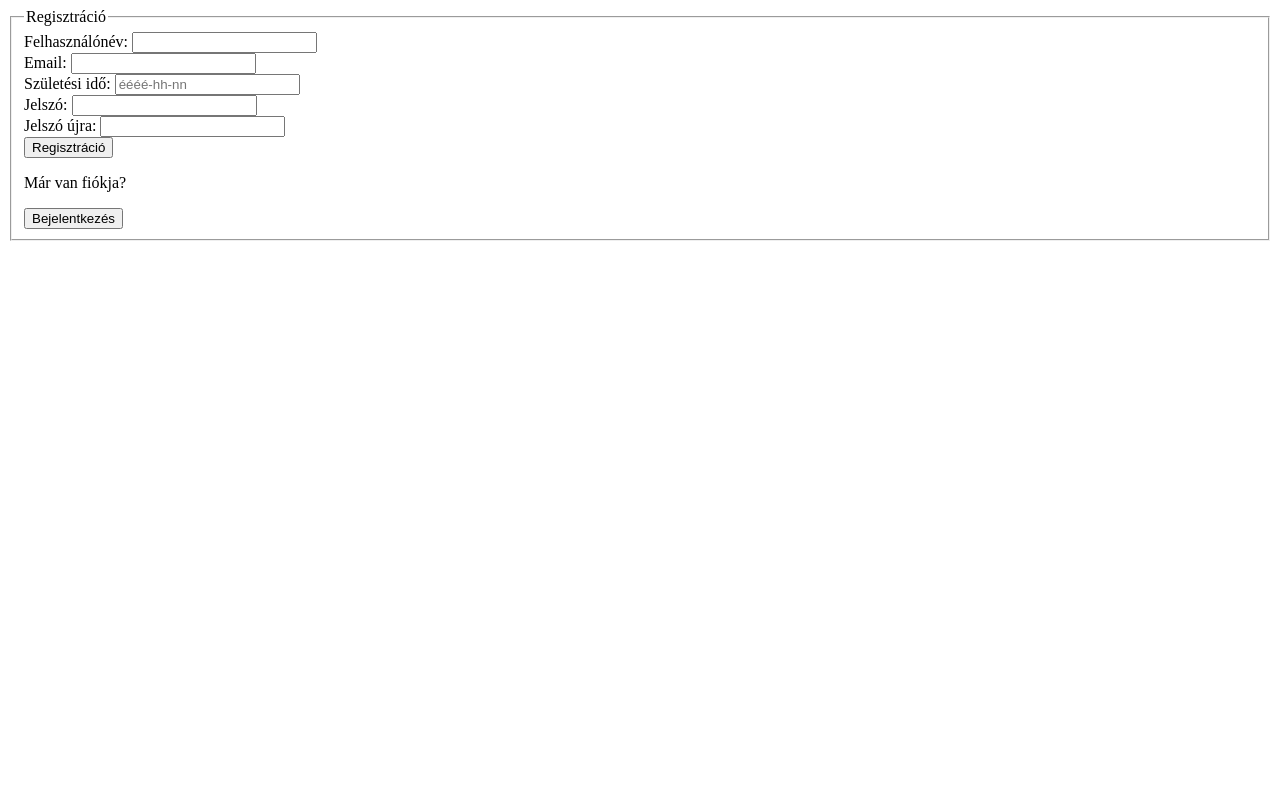
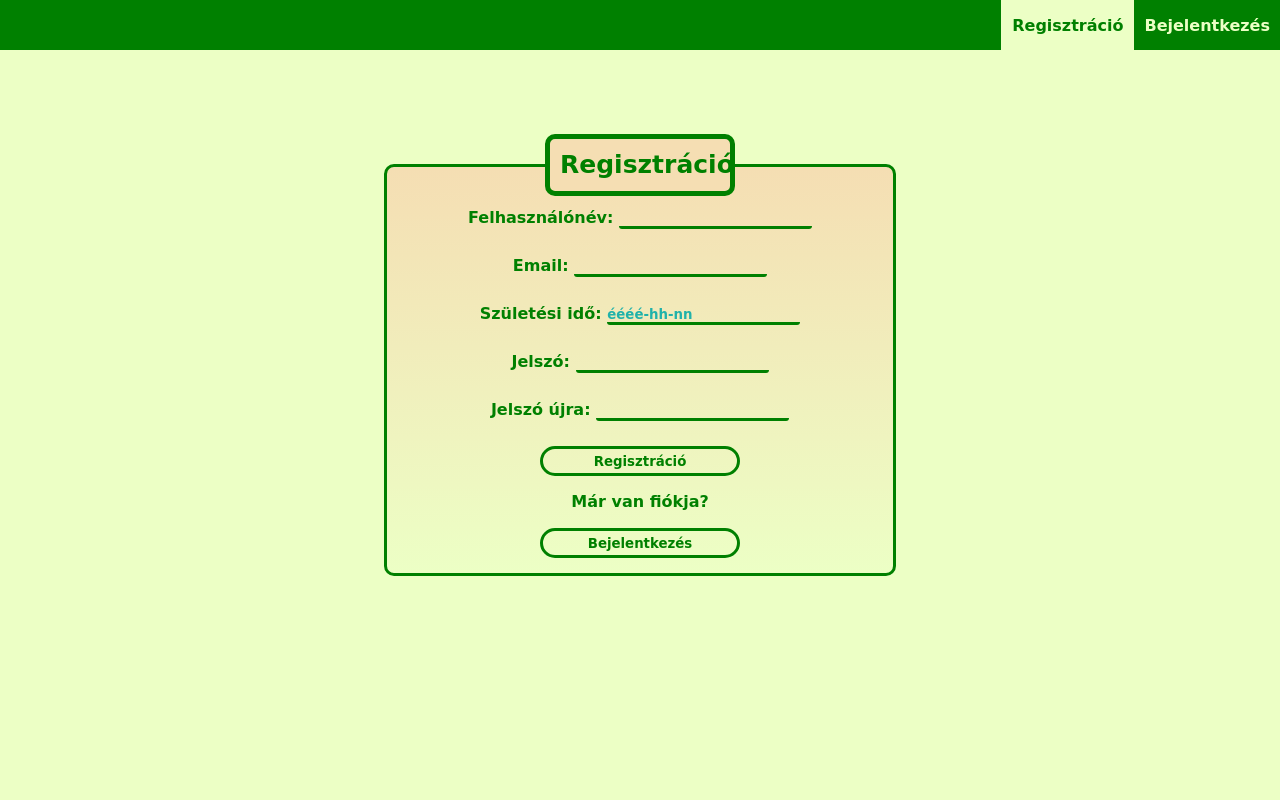
Before and after one commit to ordogpeter12/social-media-project, a PHP site: page /view/signup.php in a window 1280 px wide. Run offline with PHP 8.4, Linux system fonts and the light colour scheme; a stand-in replaces the project's code that opens the database connection.

Commit message:
Added navigation bar and disgusting style

```diff
--- a/controller/user_controller.php
+++ b/controller/user_controller.php
@@ -5,8 +5,6 @@
     {
         private static UserController $instance;
 
-        /*Visszatér egy sztringeket tartalmazó tömbbel, amely a hibák típusait jelöli.
-        A hibák közvetlenül megjeleníthetők a felhasználók számára.*/
         public static function get_instance()
         {
             if(!isset(self::$instance))
@@ -15,6 +13,8 @@
             }
             return self::$instance;
         }
+        /*Visszatér egy sztringeket tartalmazó tömbbel, amely a hibák típusait jelöli.
+        A hibák közvetlenül megjeleníthetők a felhasználók számára.*/
         public function signup($username, $email, $birth_date, $password, $password_again) : array
         {
             $error_messages = [];
--- /dev/null
+++ b/css/style.css
@@ -0,0 +1,167 @@
+* {
+    padding: 0px;
+    margin: 0px;
+    font-family: cursive;
+}
+html {
+    scroll-behavior: smooth;
+}
+body {
+    display: flex;
+    background-color: rgb(236, 255, 197);
+    height: 100vh;
+    position: absolute;
+    width: 100%;
+    flex-direction: column;
+}
+.left_nav {
+    float: left;
+    border-right: 1px solid wheat;
+}
+.right_nav {
+    float: right;
+    border-left: 1px solid rgb(236, 255, 197);
+}
+.nav_link {
+    color: rgb(236, 255, 197);
+    text-decoration: none;
+}
+.nav_div {
+    height: 50px;
+    min-width: 100px;
+    font-weight: 900;
+    text-align: center;
+}
+.nav_div:hover {
+    background-color:greenyellow;
+    color: green;
+    transition: 0.5s;
+}
+#nav_current {
+    background-color: rgb(236, 255, 197);
+    color: green;
+}
+.nav_div > p, .nav_div:hover > p {
+    padding-left: 10px;
+    padding-right: 10px;
+    padding-top: 16px;
+    transition: 0.5s;
+}
+header nav {
+    background-color: green;
+    height: 50px;
+    width: 100%;
+    margin-bottom: 20px;
+}
+nav ul li {
+    user-select: none;
+    top: 15px;
+}
+nav img {
+    float: left;
+    height: 50px;
+}
+.user_info {
+    text-align: center;
+    border: none;
+}
+
+
+input[type="text"], [type="password"], [type="email"], label > [type="number"] {
+    border-top: none;
+    border-left: none;
+    border-right: none;
+    border-bottom: 3px solid green;
+    background-color: rgba(0, 0, 0, 0);
+    border-radius: 3px;
+    color: green;
+    margin: 15px 0px;
+    font-weight: 700;
+}
+input[type="text"]:focus, [type="password"]:focus, [type="email"]:focus, label > [type="number"]:focus {
+    border-top: none;
+    border-left: none;
+    border-right: none;
+    border-bottom: 2px solid darkgreen;
+    background-color: green;
+    color: wheat;
+    font-weight: 900;
+}
+input[type="submit"], input[type="button"], button {
+    background-color: rgba(0, 0, 0, 0);
+    color: green;
+    border: 3px solid green;
+    border-radius: 15px;
+    height: 30px;
+    width: 200px;
+    cursor: pointer;
+    transition: 0.4s;
+    font-weight: bolder;
+    margin-top: 10px;
+    margin-bottom: 10px;
+    font-weight: 700;
+}
+input[type="submit"]:hover, input[type="button"]:hover, button:hover {
+    background-color: green;
+    color: wheat;
+    border: 3px solid green;
+    border-radius: 15px;
+    height: 30px;
+    width: 200px;
+    cursor: pointer;
+    transition: 0.4s;
+    font-weight: bolder;
+    margin-top: 10px;
+    margin-bottom: 10px;
+}
+input::placeholder {
+    color: lightseagreen;
+}
+input:focus::placeholder {
+    color: white;
+}
+legend {
+    background-color: wheat;
+    color: green;
+    border: 5px solid, green;
+    border-radius: 10px;
+    padding: 10px;
+    font-size: 25px !important;
+    width: 10rem;
+    text-align: center;
+}
+.user_info {
+    border: 3px solid green;
+    border-radius: 10px;
+    color: green;
+    font-weight: bolder;
+    line-height: 2rem;
+    background-image: linear-gradient(wheat, rgb(236, 255, 197));
+    padding-bottom: 5px;
+    text-align: center;
+    margin-bottom: 50px;
+}
+form {
+    text-align: center;
+    padding-top: 5%;
+    padding-left: 30%;
+    padding-right: 30%;
+    border: 10px;
+}
+.error_message {
+    color: darkred;
+    font-weight: 900;
+}
+ul {
+    list-style-type: none;
+}
+.delete_button {
+    background-color: darkred !important;
+    color: wheat !important;
+    border-color: rgb(236, 255, 197) !important;
+}
+.delete_button:hover {
+    background-color: red !important;
+    color: rgb(236, 255, 197) !important;
+    border-color: maroon !important;
+}
--- a/view/signup.php
+++ b/view/signup.php
@@ -15,12 +15,22 @@
 <html lang="hu">
 <head>
     <meta charset="UTF-8">
+    <meta name="viewport" content="width=device-width, initial-scale=1.0"><meta charset="UTF-8">
     <meta name="viewport" content="width=device-width, initial-scale=1.0">
+    <link href="../css/style.css" rel="stylesheet">
     <title>Regisztráció</title>
 </head>
 <body>
+    <header>
+        <nav>
+            <ul>
+                <li class="right_nav"><a href="login.php" class="nav_link"><div class="nav_div"><p>Bejelentkezés</p></div></a></li>
+                <li class="right_nav"><div class="nav_div" id="nav_current"><p>Regisztráció</p></div></li>
+            </ul>
+        </nav>
+    </header>
     <form action="#" method="POST">
-        <fieldset>
+        <fieldset class="user_info">
             <legend>Regisztráció</legend>
             <label>Felhasználónév: <input type="text" name="name" required></label>
             <br>
```
Also changed, not shown: view/login.php (+9 -0 lines), view/profile.php (+9 -0 lines).
